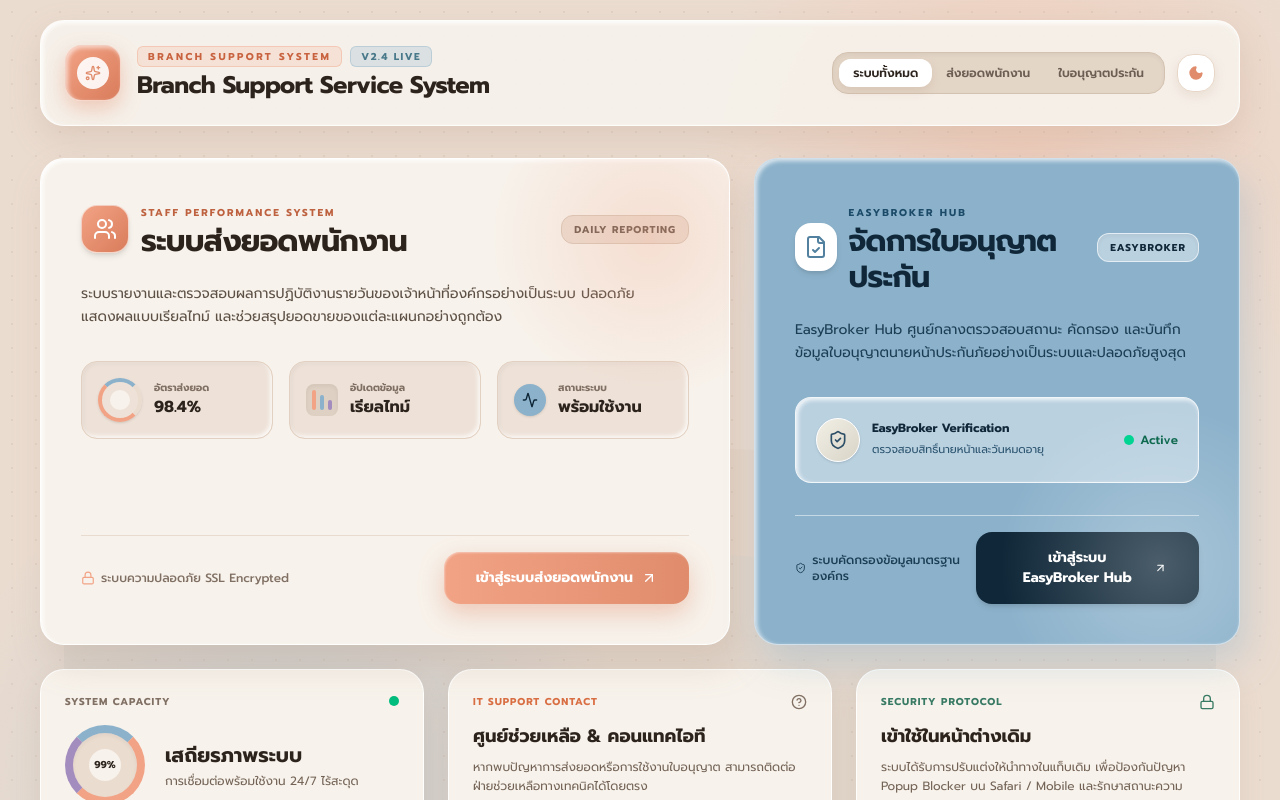
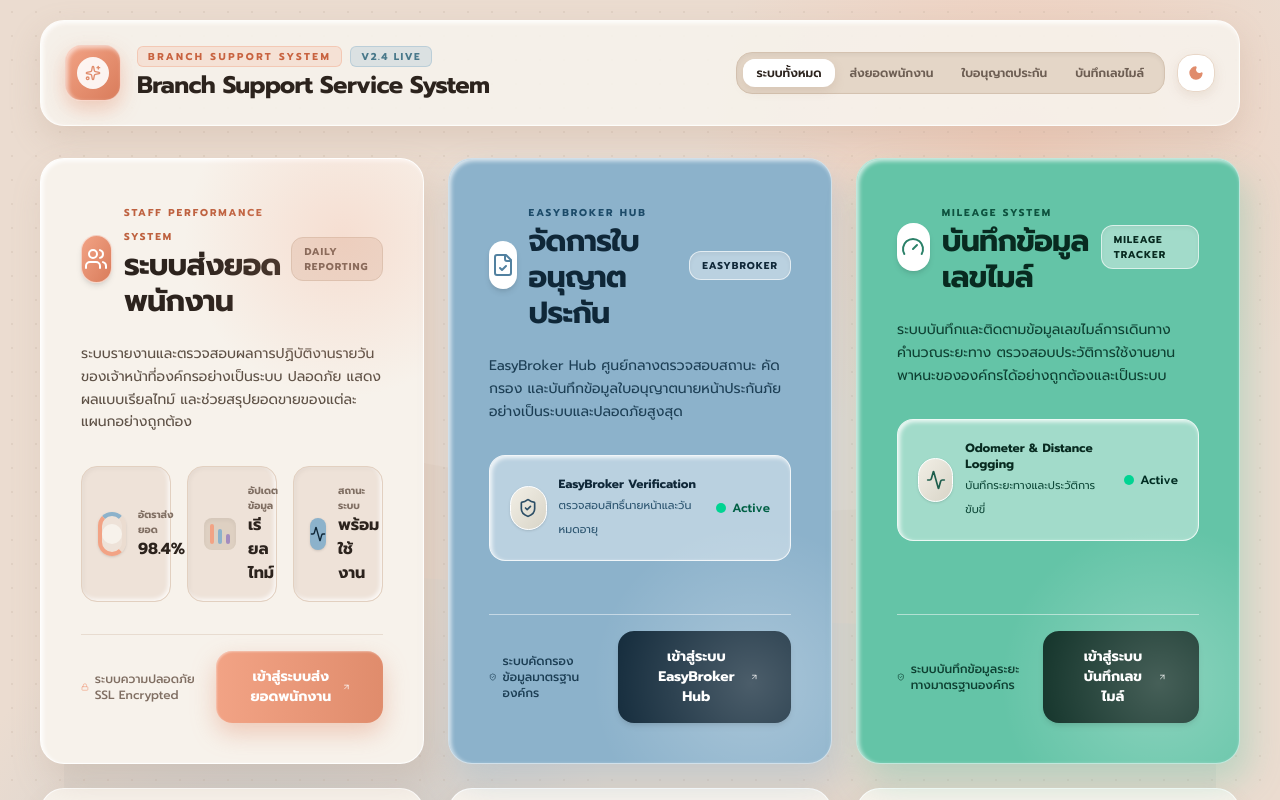
Before and after one commit to basphanu/Landing-Page-Portal, a React (Vite) app: page / in a window 1280 px wide. Shown: the top 800 px of the page. Built offline with nearby package versions, Linux system fonts and the light colour scheme.

Commit message:
feat: add mileage recording tab
Extend navigation to include a new tab for recording mileage.

```diff
--- a/src/App.tsx
+++ b/src/App.tsx
@@ -14,12 +14,13 @@
   Phone,
   Mail,
   CheckCircle2,
-  ExternalLink
+  ExternalLink,
+  Gauge
 } from 'lucide-react';
 
 export default function App() {
   const [navigatingTo, setNavigatingTo] = useState<string | null>(null);
-  const [activeTab, setActiveTab] = useState<'all' | 'staff' | 'license'>('all');
+  const [activeTab, setActiveTab] = useState<'all' | 'staff' | 'license' | 'mileage'>('all');
   const [isDarkMode, setIsDarkMode] = useState<boolean>(false);
 
   const handleNavigate = (url: string, target: string, title: string) => {
@@ -155,6 +156,16 @@
             >
               ใบอนุญาตประกัน
             </button>
+            <button
+              onClick={() => setActiveTab('mileage')}
+              className={`px-3.5 py-1.5 rounded-xl text-xs font-semibold transition-all duration-200 cursor-pointer ${
+                activeTab === 'mileage'
+                  ? 'bg-gradient-to-b from-[#64c4a7] to-[#429c81] text-[#082a20] shadow-[0_4px_12px_rgba(100,196,167,0.35),inset_1px_1px_2px_rgba(255,255,255,0.6)] font-bold'
+                  : isDarkMode ? 'text-[#8e98a8] hover:text-white' : 'text-[#6d5e53] hover:text-[#2c231d]'
+              }`}
+            >
+              บันทึกเลขไมล์
+            </button>
           </div>
 
           {/* Light / Dark Mode Toggle Button */}
@@ -189,7 +200,7 @@
               isDarkMode
                 ? 'bg-[#1e232e] text-white border-[#2d3444] shadow-[8px_16px_35px_rgba(0,0,0,0.4),inset_2px_2px_4px_rgba(255,255,255,0.08)]'
                 : 'bg-[#f7f2eb] text-[#2c231d] border-white/90 shadow-[8px_18px_35px_rgba(180,150,130,0.25),inset_2px_2px_4px_rgba(255,255,255,0.95)]'
-            } ${activeTab === 'staff' ? 'md:col-span-12' : 'md:col-span-7'}`}
+            } ${activeTab === 'staff' ? 'md:col-span-12' : 'md:col-span-6 lg:col-span-4'}`}
           >
             {/* Ambient Radial Gradient Layer */}
             <div className="absolute -right-20 -top-20 w-80 h-80 bg-[radial-gradient(circle_at_center,rgba(242,163,133,0.25)_0%,transparent_70%)] pointer-events-none" />
@@ -326,7 +337,7 @@
               isDarkMode
                 ? 'bg-[#8cb2cb]/20 border-[#8cb2cb]/30 text-white shadow-[8px_16px_35px_rgba(0,0,0,0.4)]'
                 : 'bg-[#8cb2cb] text-[#0f2738] border-white/60 shadow-[8px_18px_35px_rgba(140,178,203,0.35),inset_2px_2px_4px_rgba(255,255,255,0.7)]'
-            } ${activeTab === 'license' ? 'md:col-span-12' : 'md:col-span-5'}`}
+            } ${activeTab === 'license' ? 'md:col-span-12' : 'md:col-span-6 lg:col-span-4'}`}
           >
             {/* Ambient Glow Overlay */}
             <div className="absolute -right-20 -bottom-20 w-80 h-80 bg-[radial-gradient(circle_at_center,rgba(255,255,255,0.25)_0%,transparent_70%)] pointer-events-none" />
@@ -414,6 +425,113 @@
                 }`}
               >
                 <span>เข้าสู่ระบบ EasyBroker Hub</span>
+                <ArrowUpRight className="w-4 h-4 transition-transform group-hover:translate-x-1 group-hover:-translate-y-1" />
+              </button>
+            </div>
+
+          </motion.div>
+        )}
+
+        {/* ==================================================== */}
+        {/* CARD 3: MILEAGE TRACKER SYSTEM (3D Clay Tile) */}
+        {/* ==================================================== */}
+        {(activeTab === 'all' || activeTab === 'mileage') && (
+          <motion.div
+            initial={{ opacity: 0, y: 20 }}
+            animate={{ opacity: 1, y: 0 }}
+            transition={{ duration: 0.35, delay: 0.12 }}
+            className={`rounded-3xl p-8 md:p-10 border relative overflow-hidden flex flex-col justify-between min-h-[420px] transition-colors duration-300 ${
+              isDarkMode
+                ? 'bg-[#64c4a7]/20 border-[#64c4a7]/30 text-white shadow-[8px_16px_35px_rgba(0,0,0,0.4)]'
+                : 'bg-[#64c4a7] text-[#082a20] border-white/60 shadow-[8px_18px_35px_rgba(100,196,167,0.35),inset_2px_2px_4px_rgba(255,255,255,0.7)]'
+            } ${activeTab === 'mileage' ? 'md:col-span-12' : 'md:col-span-12 lg:col-span-4'}`}
+          >
+            {/* Ambient Glow Overlay */}
+            <div className="absolute -right-20 -bottom-20 w-80 h-80 bg-[radial-gradient(circle_at_center,rgba(255,255,255,0.25)_0%,transparent_70%)] pointer-events-none" />
+
+            <div>
+              {/* Header Badge & Title */}
+              <div className="flex items-center justify-between mb-6">
+                <div className="flex items-center gap-3">
+                  <div
+                    className={`w-12 h-12 rounded-2xl flex items-center justify-center shadow-md border ${
+                      isDarkMode
+                        ? 'bg-[#64c4a7] text-[#082a20] border-white/40'
+                        : 'bg-white text-[#2a8068] border-white/80 shadow-[0_6px_16px_rgba(42,128,104,0.25)]'
+                    }`}
+                  >
+                    <Gauge className="w-6 h-6" />
+                  </div>
+                  <div>
+                    <span className={`text-[10px] font-bold uppercase tracking-[0.2em] ${isDarkMode ? 'text-[#64c4a7]' : 'text-[#0e523f]'}`}>
+                      MILEAGE SYSTEM
+                    </span>
+                    <h2 className={`text-2xl md:text-3xl font-extrabold tracking-tight ${isDarkMode ? 'text-white' : 'text-[#082a20]'}`}>
+                      บันทึกข้อมูลเลขไมล์
+                    </h2>
+                  </div>
+                </div>
+
+                <span
+                  className={`text-[10px] font-bold tracking-widest px-3 py-1.5 rounded-xl border ${
+                    isDarkMode
+                      ? 'bg-[#64c4a7]/20 text-[#bfe8db] border-[#64c4a7]/30'
+                      : 'bg-white/40 text-[#082a20] border-white/60 shadow-inner'
+                  }`}
+                >
+                  MILEAGE TRACKER
+                </span>
+              </div>
+
+              <p className={`text-sm font-normal leading-relaxed mb-8 ${isDarkMode ? 'text-[#bfe8db]' : 'text-[#0e4032]'}`}>
+                ระบบบันทึกและติดตามข้อมูลเลขไมล์การเดินทาง คำนวณระยะทาง ตรวจสอบประวัติการใช้งานยานพาหนะขององค์กรได้อย่างถูกต้องและเป็นระบบ
+              </p>
+
+              {/* 3D Tactile Dial / Features Indicator */}
+              <div
+                className={`p-5 rounded-2xl border mb-8 flex items-center justify-between gap-4 ${
+                  isDarkMode
+                    ? 'bg-[#13161c]/60 border-[#64c4a7]/30'
+                    : 'bg-white/40 border-white/80 shadow-[inset_2px_2px_4px_rgba(255,255,255,0.8)]'
+                }`}
+              >
+                <div className="flex items-center gap-3">
+                  <div className="w-11 h-11 rounded-full bg-gradient-to-br from-[#f2efe6] to-[#d8d4c7] flex items-center justify-center shadow-sm border border-white">
+                    <Activity className="w-5 h-5 text-[#1e5d4c]" />
+                  </div>
+                  <div>
+                    <span className={`text-xs font-bold block ${isDarkMode ? 'text-white' : 'text-[#082a20]'}`}>Odometer & Distance Logging</span>
+                    <span className={`text-[11px] ${isDarkMode ? 'text-[#a2d8c8]' : 'text-[#104a3a]'}`}>บันทึกระยะทางและประวัติการขับขี่</span>
+                  </div>
+                </div>
+
+                <div className="hidden sm:flex items-center gap-1.5">
+                  <div className="w-2.5 h-2.5 rounded-full bg-emerald-400 animate-pulse" />
+                  <span className={`text-xs font-semibold ${isDarkMode ? 'text-emerald-400' : 'text-emerald-950'}`}>Active</span>
+                </div>
+              </div>
+            </div>
+
+            {/* Direct CTA Tactile 3D Button */}
+            <div className={`pt-4 border-t flex flex-col sm:flex-row items-center justify-between gap-4 ${isDarkMode ? 'border-[#64c4a7]/20' : 'border-white/50'}`}>
+              <span className={`text-xs font-medium flex items-center gap-1.5 ${isDarkMode ? 'text-[#a2d8c8]' : 'text-[#0e4032]'}`}>
+                <ShieldCheck className="w-3.5 h-3.5" />
+                ระบบบันทึกข้อมูลระยะทางมาตรฐานองค์กร
+              </span>
+
+              <button
+                onClick={() => handleNavigate(
+                  'https://mileage-tracker-bice.vercel.app',
+                  'mileage_tracker_system',
+                  'ระบบบันทึกข้อมูลเลขไมล์'
+                )}
+                className={`w-full sm:w-auto px-8 py-4 rounded-2xl font-bold text-sm shadow-md active:scale-95 transition-all duration-150 flex items-center justify-center gap-2 group cursor-pointer ${
+                  isDarkMode
+                    ? 'bg-gradient-to-r from-[#64c4a7] to-[#429c81] text-[#082a20] hover:shadow-lg'
+                    : 'bg-[#082a20] text-white hover:bg-[#0f4233] shadow-[0_10px_25px_rgba(8,42,32,0.3)]'
+                }`}
+              >
+                <span>เข้าสู่ระบบบันทึกเลขไมล์</span>
                 <ArrowUpRight className="w-4 h-4 transition-transform group-hover:translate-x-1 group-hover:-translate-y-1" />
               </button>
             </div>
```
